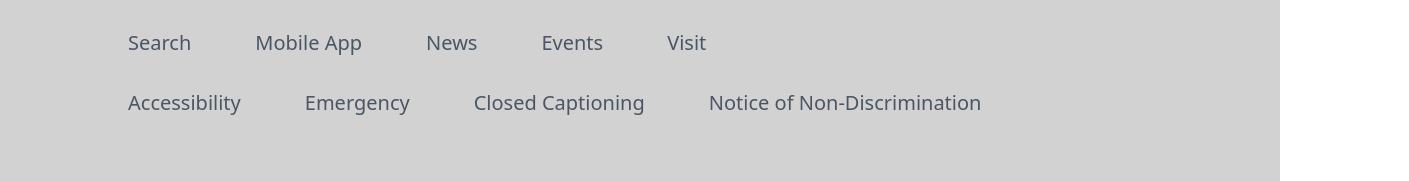
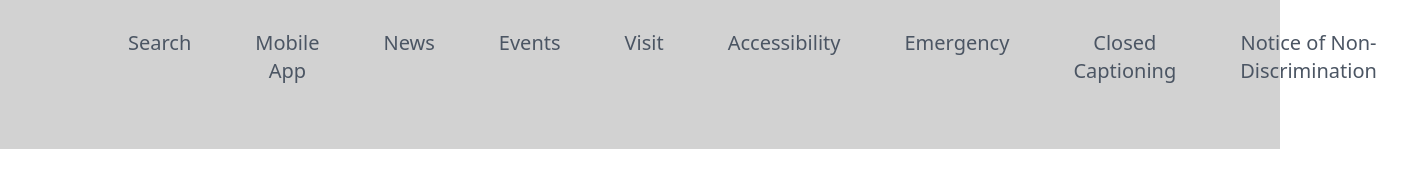
Before and after one commit to Terrymanzi/TheGym_-Gate-2-_Website_Cloning, a website: page src/index.html in a window 1280 px wide. Shown: the part 6458-6639 px from the top of the page, 1409 px wide, since content can reach past the window. After the commit the page ends 6607 px from the top, so only its background shows below. Drawn offline with Linux system fonts and the light colour scheme; files whose address does not match are found by name.

Commit message:
footer fixed

```diff
--- a/src/index.html
+++ b/src/index.html
@@ -492,7 +492,7 @@
         <div class="bg-[#D2D2D2] pt-4 pb-12 text-xl">
 
             <!--container-->
-            <div class=" mx-24 justify-between ">
+            <div class="flex mx-24 justify-between">
                 <!--left-->
                 <ul class="flex">
                     <li><button class="py-4 px-8 rounded-2xl text-gray-600 hover:bg-[#F0F0F0]">Search</button></li>
```
